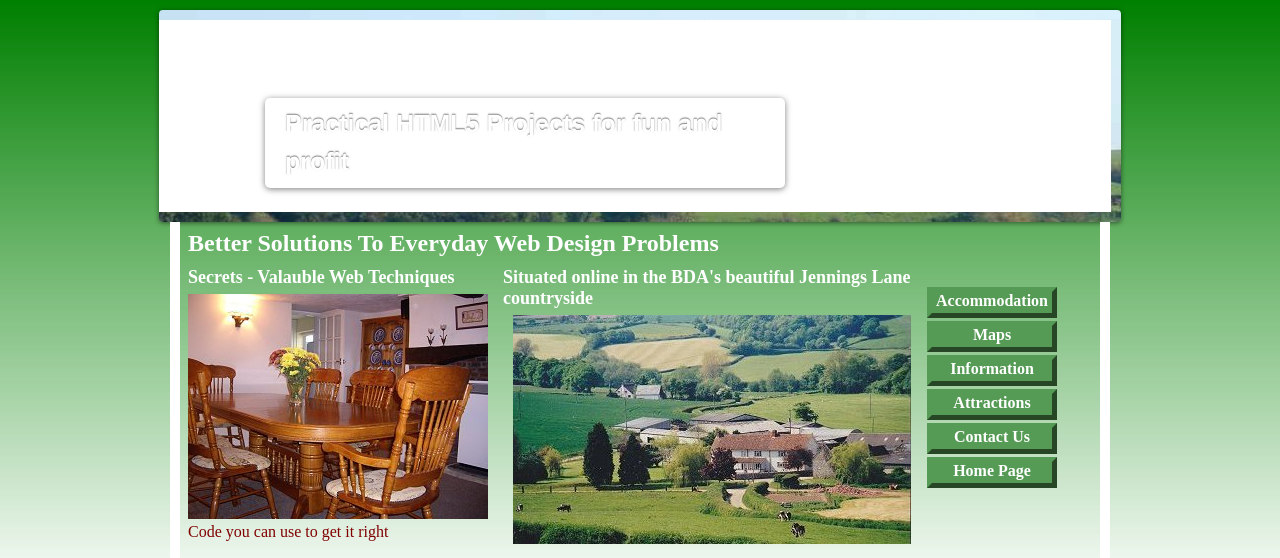
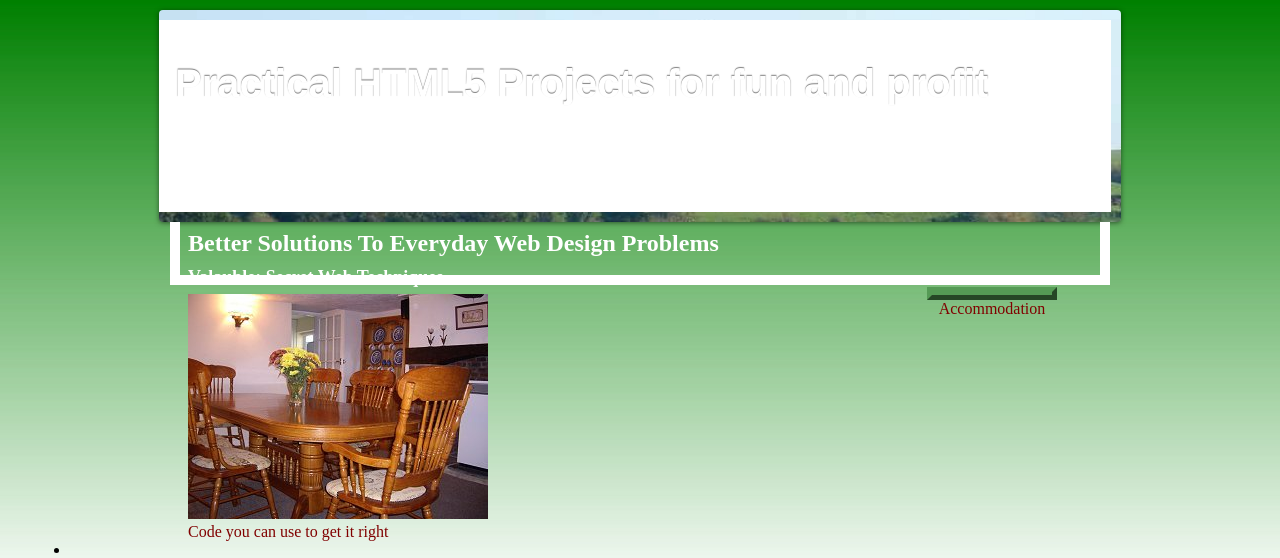
Before and after one commit to orrisb/orrisb.github.io, a PHP site: page / in a window 1280 px wide. Shown: the top 558 px of the page. Run offline with PHP 8.4, Linux system fonts and the light colour scheme.

Commit message:
file update

```diff
--- a/HTML5-style-2.css
+++ b/HTML5-style-2.css
@@ -30,6 +30,7 @@ header {width:920px; height:180px;  padding:0; border:10px white solid;  backgro
      border-width: 10px;
      border-left-width: 0;
 }
+/*
 h1 { font-size:125%; color :white; position: relative; left:90px; top: 55px; width:480px;
      padding: .3em .8em;
      border-radius: .2em;
@@ -41,6 +42,7 @@ h1 { font-size:125%; color :white; position: relative; left:90px; top: 55px; wid
      border-width: 10px;
      border-left-width: 0;
 }
+     */
 #rosette { position:relative; left:750px; top:5px;
 }
 #content { background-color:transparent; border-left:10px white solid; border-right:10px white solid;
--- a/index.html
+++ b/index.html
@@ -23,7 +23,7 @@
             <h2>Better Solutions To Everyday Web Design Problems</h2>
             <div id="leftcol">
                 <h3>
-                    Secrets - Valauble Web Techniques
+                    Valauble: Secret Web Techniques
                 </h3>
                 <img alt="Cottage interior" title="Cottage interior" height="225" src="cotdining300.jpg" width="300">
                 <br>Code you can use to get it right
@@ -32,8 +32,8 @@
                 <!--use the semantic tag <nav>-->
                 <ul>
                     <!--start of menu list-->
-                    <li class="btn"> <a href="accommodation.html"  title="Accommodation" class="button"><div>Accommodation</div></a></li>
-                    <li class="btn"><a href="maps.html" title="Location Maps">Maps</a></li>
+                    <li class="btn"> <a href="accommodation.html"  title="Accommodation"></a> Accommodation</div></a></li>
+                    <li class="btn"><a href="maps.html" title="Location Maps"><div>Maps<div></a></li>
 <li class="btn"><a href="faqs.html" title="Frequently Asked Questions">Information</a>
 </li>
 <li class="btn"><a href="attractions.html" title="Local attractions">Attractions</a>
```
